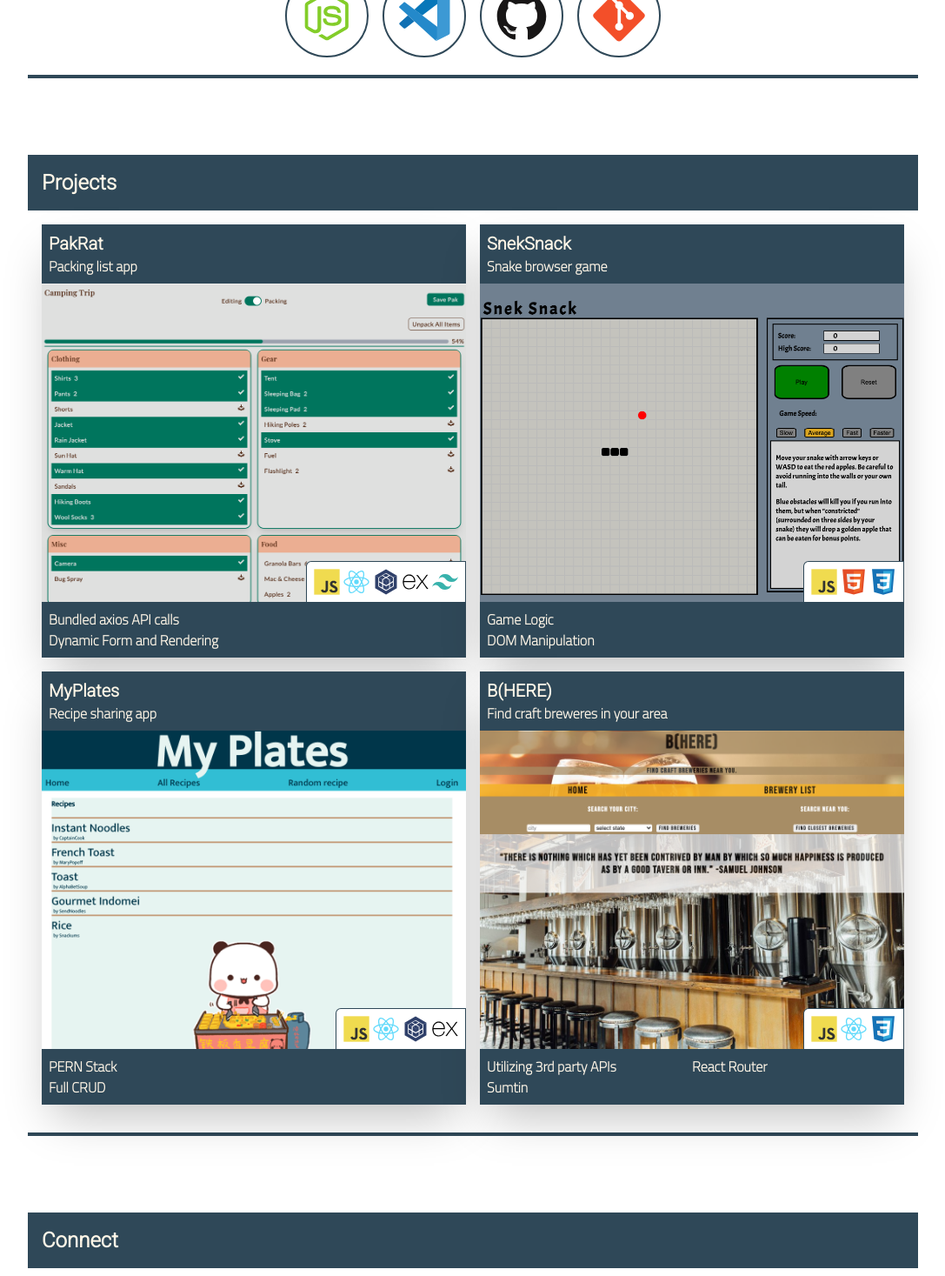
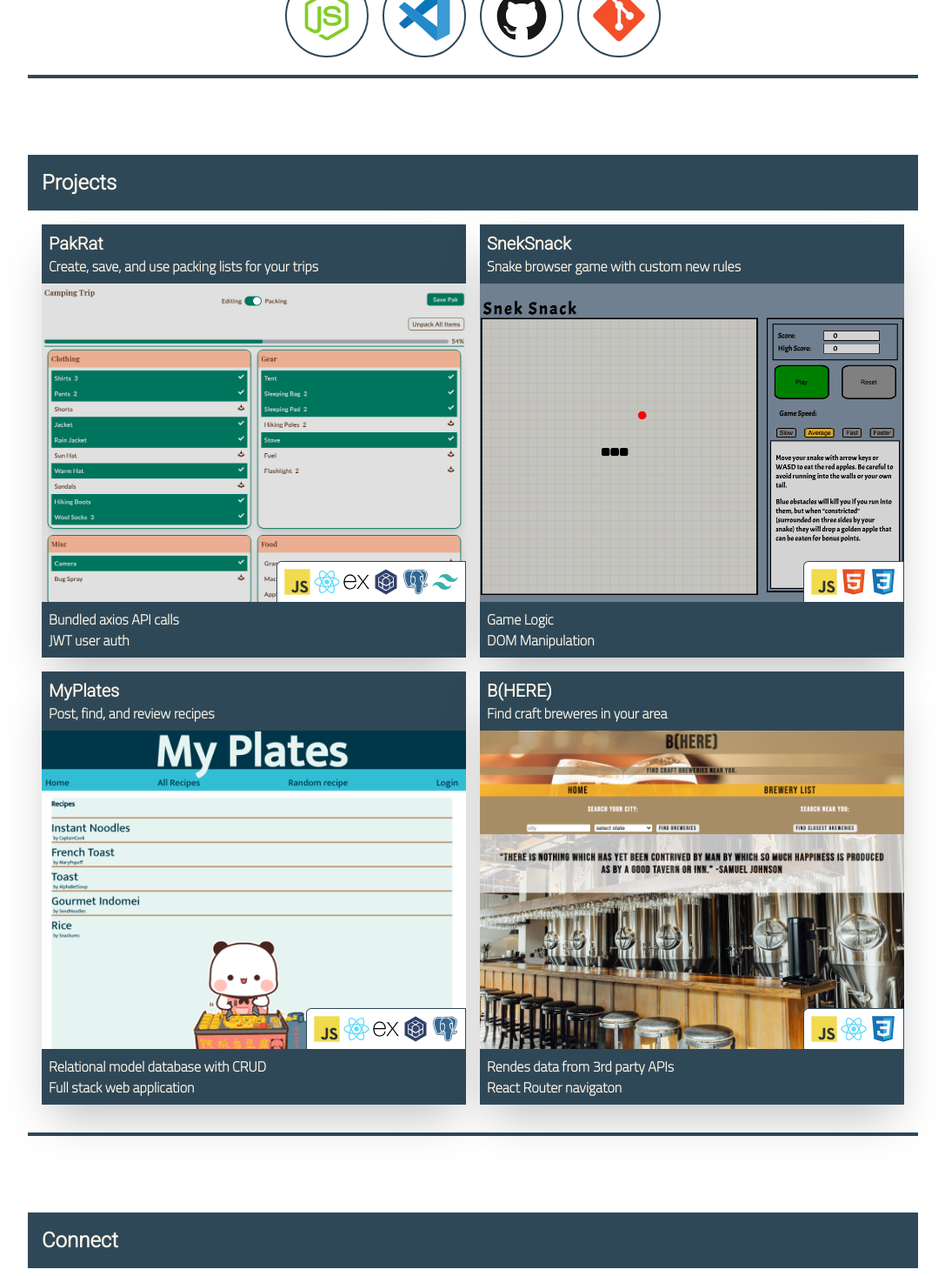
Before and after one commit to robert-bl/personal_portfolio, a React (Create React App) app in the folder portfolio/: page / in a window 1280 px wide. Shown: the part 1544-3011 px from the top of the page at 87% size, without its empty margins (96-1183 px from the left). Built offline with nearby package versions, Linux system fonts and the light colour scheme.

Commit message:
updated projects section

```diff
--- a/portfolio/src/components/projects/Bhere.jsx
+++ b/portfolio/src/components/projects/Bhere.jsx
@@ -47,10 +47,9 @@ export default function Bhere () {
                 : null
                 }
             </div>
-            <div className='bg-c5 p-2 grid grid-cols-2'>
-                <div>Utilizing 3rd  party APIs</div>
-                <div>React Router</div>
-                <div>Sumtin</div>
+            <div className='bg-c5 p-2'>
+                <div>Rendes data from 3rd party APIs</div>
+                <div>React Router navigaton</div>
             </div>
         </div>
     )
--- a/portfolio/src/components/projects/MyPlates.jsx
+++ b/portfolio/src/components/projects/MyPlates.jsx
@@ -2,6 +2,7 @@ import JavaScriptIcon from "../SVGs/JavaScript"
 import ReactIcon from "../SVGs/React"
 import SequelizeIcon from "../SVGs/Sequelize"
 import ExpressIcon from "../SVGs/Express"
+import PostgreSQLIcon from "../SVGs/PostgreSQL"
 import { AiOutlineLink, AiOutlineGithub } from "react-icons/ai"
 
 import { useState } from "react"
@@ -21,14 +22,15 @@ export default function MyPlates () {
         <div className="w-full shadow-2xl hover:scale-105 duration-300" onClick={toggleLinks}>
             <div className='bg-c5 p-2'>
                 <div className='text-xl font-serif'>MyPlates</div>
-                <div>Recipe sharing app</div>
+                <div>Post, find, and review recipes</div>
             </div>
             <div className="relative bg-myplates bg-contain bg-bottom bg-no-repeat aspect-[4/3] text-c5">
                 <div className='absolute flex gap-1 bg-white rounded-tl-md bottom-0 right-0 p-2 border-t border-r border-l border-c6'>
                 <JavaScriptIcon dimensions={dimensions}/>
                 <ReactIcon dimensions={dimensions}/>
+                <ExpressIcon dimensions={dimensions}/>
                 <SequelizeIcon dimensions={dimensions}/>
-                <ExpressIcon dimensions={dimensions}/>
+                <PostgreSQLIcon dimensions={dimensions}/>
                 </div>
                 {showLinks ?
                 <div className='absolute bg-white bg-opacity-80 h-full w-full'>
@@ -51,8 +53,8 @@ export default function MyPlates () {
                 }
             </div>
             <div className='bg-c5 p-2'>
-                <div>PERN Stack</div>
-                <div>Full CRUD</div>
+                <div>Relational model database with CRUD</div>
+                <div>Full stack web application</div>
             </div>
         </div>
     )
--- a/portfolio/src/components/projects/PakRat.jsx
+++ b/portfolio/src/components/projects/PakRat.jsx
@@ -2,6 +2,7 @@ import JavaScriptIcon from "../SVGs/JavaScript"
 import ReactIcon from "../SVGs/React"
 import SequelizeIcon from "../SVGs/Sequelize"
 import ExpressIcon from "../SVGs/Express"
+import PostgreSQLIcon from "../SVGs/PostgreSQL"
 import TailwindIcon from "../SVGs/Tailwind"
 import { AiOutlineLink, AiOutlineGithub } from "react-icons/ai"
 
@@ -21,14 +22,15 @@ export default function PakRat () {
         <div className="w-full shadow-2xl hover:scale-105 duration-300" onClick={toggleLinks}>
             <div className='bg-c5 p-2'>
                 <div className='text-xl font-serif'>PakRat</div>
-                <div>Packing list app</div>
+                <div>Create, save, and use packing lists for your trips</div>
             </div>
             <div className="relative bg-pakrat bg-contain bg-bottom aspect-[4/3] text-c5">
                 <div className='absolute flex gap-1 bg-white rounded-tl-md bottom-0 right-0 p-2 border-t border-r border-l border-c6'>
                     <JavaScriptIcon dimensions={dimensions}/>
                     <ReactIcon dimensions={dimensions}/>
+                    <ExpressIcon dimensions={dimensions}/>
                     <SequelizeIcon dimensions={dimensions}/>
-                    <ExpressIcon dimensions={dimensions}/>
+                    <PostgreSQLIcon dimensions={dimensions}/>
                     <TailwindIcon dimensions={dimensions}/>
                     </div>
                 {showLinks ?
@@ -53,7 +55,7 @@ export default function PakRat () {
             </div>
             <div className='bg-c5 p-2'>
                 <div>Bundled axios API calls</div>
-                <div>Dynamic Form and Rendering</div>
+                <div>JWT user auth</div>
             </div>
         </div>
     )
--- a/portfolio/src/components/projects/SnekSnack.jsx
+++ b/portfolio/src/components/projects/SnekSnack.jsx
@@ -19,7 +19,7 @@ export default function SnekSnak () {
         <div className="w-full shadow-2xl hover:scale-105 duration-300" onClick={toggleLinks}>
             <div className='bg-c5 p-2'>
                 <div className='text-xl font-serif'>SnekSnack</div>
-                <div>Snake browser game</div>
+                <div>Snake browser game with custom new rules</div>
             </div>
             <div className="relative bg-sneksnak bg-contain bg-bottom aspect-[4/3] text-c5">
                 <div className='absolute flex gap-1 bg-white rounded-tl-md bottom-0 right-0 p-2 border-t border-r border-l border-c6'>
```
Also changed, not shown: portfolio/src/assets/layered-waves-haikei (1).svg (deleted).
